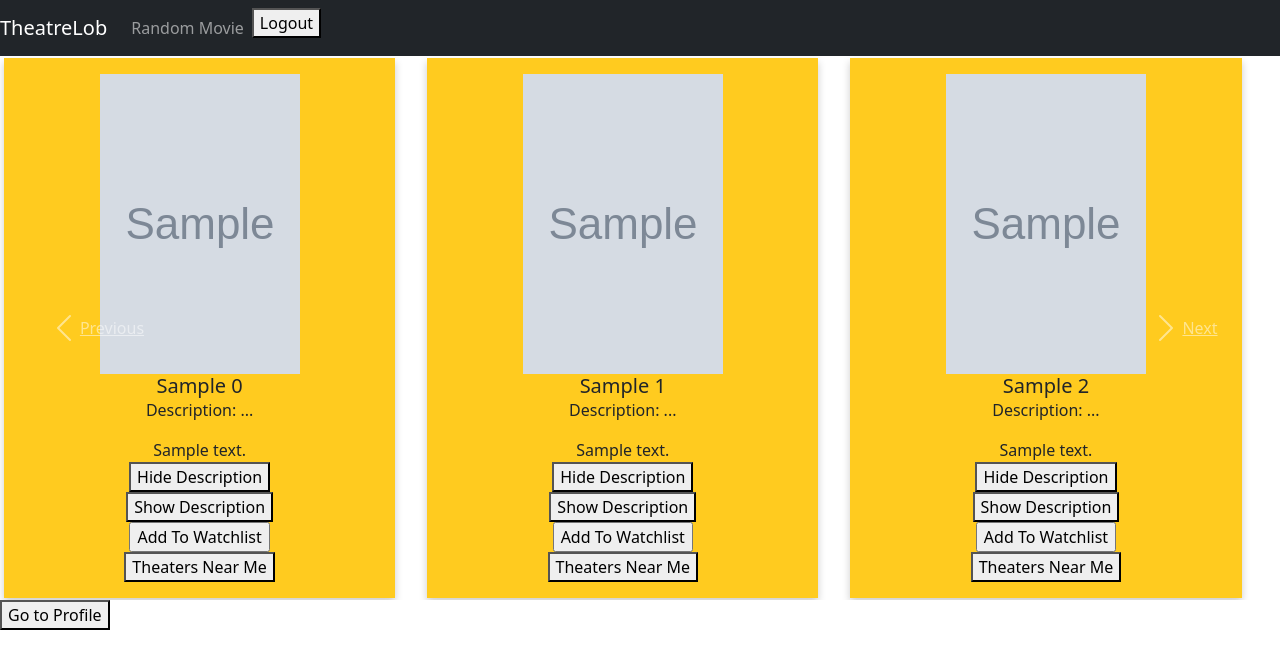
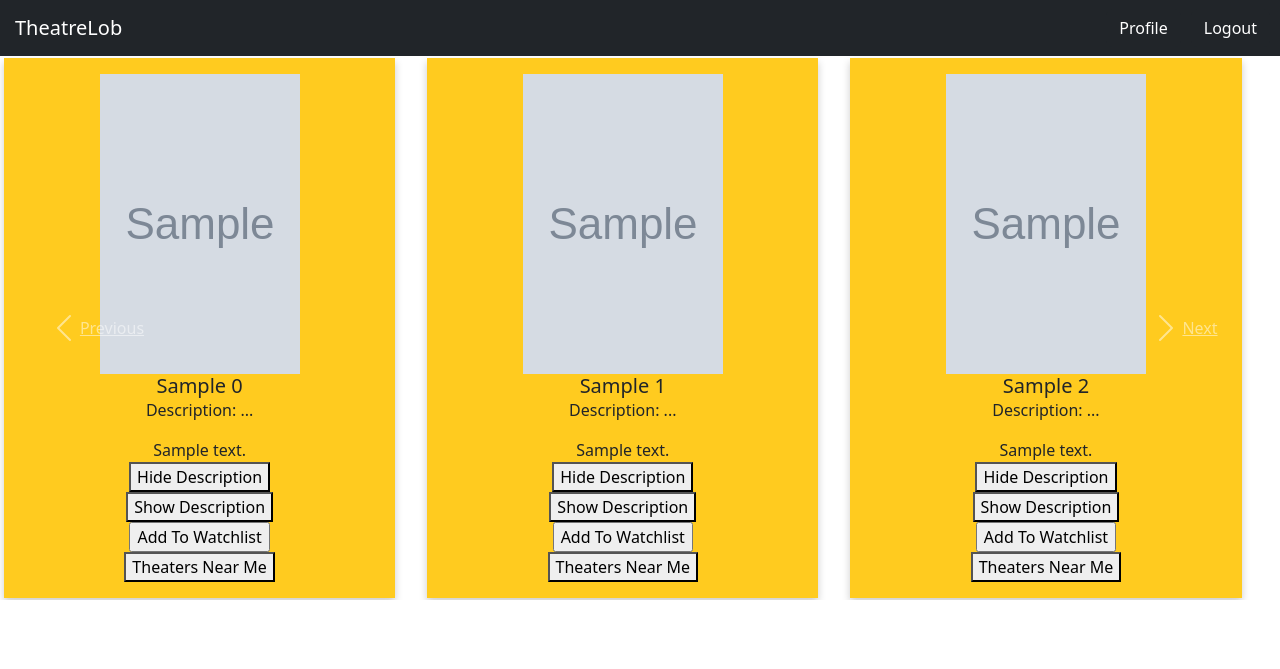
Before and after one commit to Coby-Do/Movie-Web-Application, a Django app: template theatrelob/home/templates/home/index.html in a window 1280 px wide. Shown: the top 669 px of the page. Run offline with Django 4.2, Linux system fonts and the light colour scheme; a user stored in the database is signed in; tables that the repository leaves empty hold one stand-in row (values such as "Sample post"); the template is opened without the code that fills it: most values are stand-ins (such as "Sample title", 1, 10 or a date in 2020); grey boxes marked "Sample" are stand-in pictures; some libraries are stand-ins or nearby versions.

Commit message:
Cleaned up homepage

```diff
--- a/theatrelob/home/templates/home/index.html
+++ b/theatrelob/home/templates/home/index.html
@@ -10,36 +10,44 @@
     <link href="{% static 'css/bootstrap.min.css' %}" rel="stylesheet" />
     <link href="{% static 'css/style.css' %}" rel="stylesheet" />
     <script src="{% static 'js/bootstrap.min.js' %}"></script>
+    <style>
+      .nav-button {
+          margin-right: 10px;
+      }
+      .navbar-brand-custom {
+          padding-left: 15px;
+      }
+    </style>
+
     <nav class="navbar navbar-expand-lg navbar-dark bg-dark">
-      <a class="navbar-brand" href="#">TheatreLob</a>
+        <a class="navbar-brand navbar-brand-custom" href="{% url 'index' %}">TheatreLob</a>
         <button class="navbar-toggler" type="button" data-toggle="collapse" data-target="#navbarNav" aria-controls="navbarNav" aria-expanded="false" aria-label="Toggle navigation">
             <span class="navbar-toggler-icon"></span>
         </button>
-
-      <!-- Random Movie, Login, Register, and Logout buttons-->
-      <ul class="navbar-nav ml-auto">
+        <div class="collapse navbar-collapse d-flex justify-content-between" id="navbarNav">
+            <ul class="navbar-nav">
+            </ul>
+            <ul class="navbar-nav">
+                {% if request.user.is_authenticated %}
                 <li class="nav-item">
-          <a class="nav-link" href="{% url 'randomrec' %}">Random Movie</a>
+                  <a href="{% url 'profile' username=request.user.username %}" class="btn btn-dark nav-button">
+                    Profile
+                  </a>
                 </li>
-
-        {% if user.is_authenticated %}
-          <form method="post" action="{% url 'logout' %}">
+                <li class="nav-item">
+                  <form method="post" action="{% url 'logout' %}" class="form-inline">
                     {% csrf_token %}
-            <button type="submit">Logout</button>
+                    <button type="submit" class="btn btn-dark nav-button">Logout</button>
                   </form>
+                </li>
                 {% else %}
                 <li class="nav-item">
-            <a class="nav-link" href="{% url 'login' %}">Login</a>
+                  <a class="btn btn-dark nav-button" href="{% url 'login' %}">Login</a>
                 </li>
                 <li class="nav-item">
-            <a class="nav-link" href="{% url 'register' %}">Register</a>
+                  <a class="btn btn-dark nav-button" href="{% url 'register' %}">Register</a>
                 </li>
                 {% endif %}
-      </ul>
-
-      <div class="collapse navbar-collapse" id="navbarNav">
-        <ul class="navbar-nav">
-
             </ul>
         </div>
     </nav>
@@ -249,12 +257,6 @@
       </div>
     </div>
 
-    {% if request.user.is_authenticated %}
-      <a href="{% url 'profile' username=request.user.username %}">
-          <button type="button">Go to Profile</button>
-      </a>
-    {% endif %}
-
 
     <!-- Optional JavaScript -->
     <!-- jQuery first, then Popper.js, then Bootstrap JS -->
```
Lines whose indentation alone changed are shown as unchanged.
